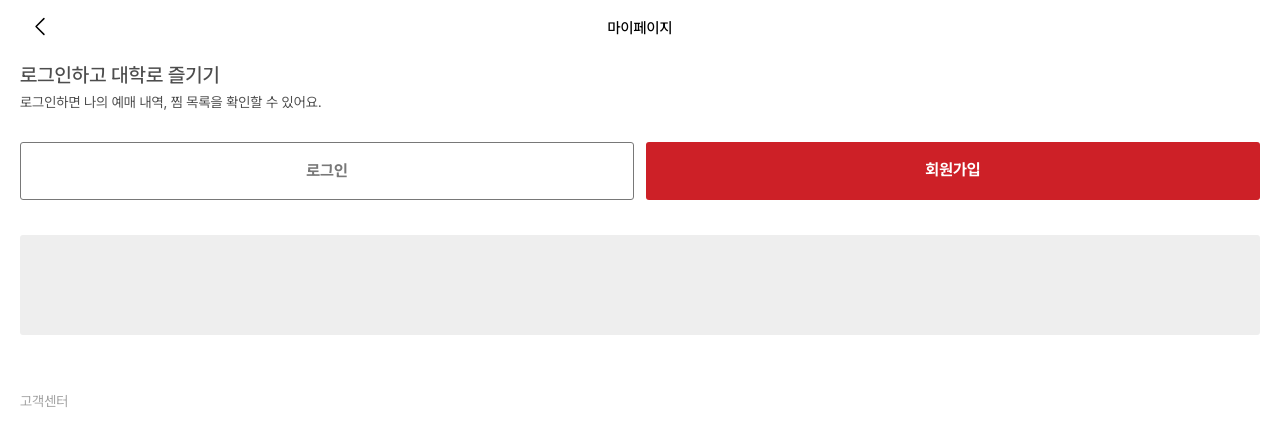
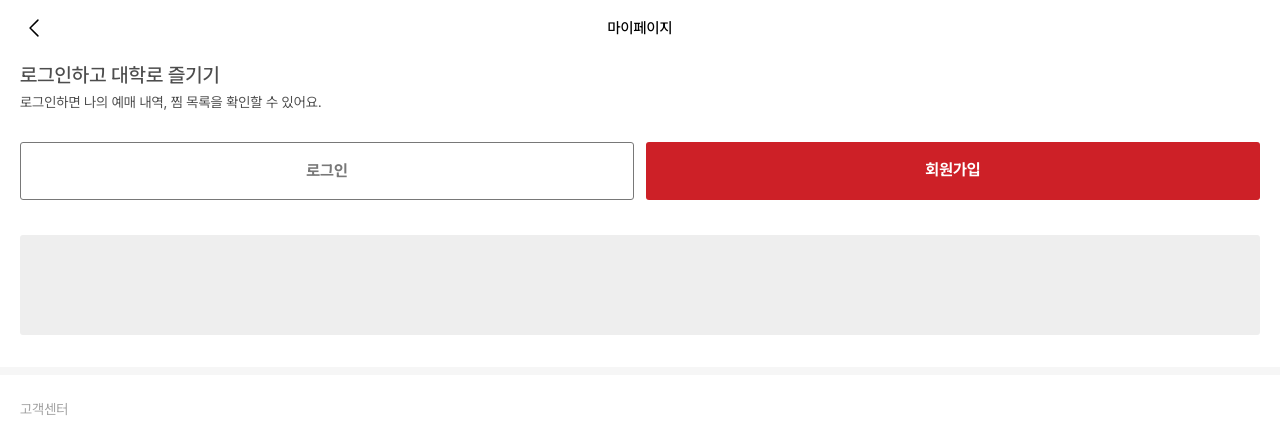
Before and after one commit to whthdbs9604/team_third, a React (Create React App) app: page /mypage in a window 1280 px wide. Shown: the top 425 px of the page. Built offline with nearby package versions, Linux system fonts and the light colour scheme.

Commit message:
headerSub 조금 수정

```diff
--- a/src/css/headerSub.css
+++ b/src/css/headerSub.css
@@ -20,4 +20,8 @@
   background: none;
   border: none;
   outline: none;
+  padding: 0;
+}
+.header_sub button img {
+  vertical-align: middle;
 }/*# sourceMappingURL=headerSub.css.map */
--- a/src/css/headerSub.scss
+++ b/src/css/headerSub.scss
@@ -18,5 +18,6 @@ $title_font: 'bm_dohyeonregular', sans-serif;
 
 .header_sub{
     h1{position: relative;}
-    button{position: absolute; left: 20px; top: 50%; transform: translateY(-50%);z-index: 2; background: none; border: none; outline: none;}
+    button{position: absolute; left: 20px; top: 50%; transform: translateY(-50%);z-index: 2; background: none; border: none; outline: none; padding: 0; }
+    button img{vertical-align: middle;}
 }
--- a/src/css/mypage.css
+++ b/src/css/mypage.css
@@ -34,6 +34,7 @@
 }
 #mypage_wrap .event_banner {
   padding: 0 20px 32px;
+  border-bottom: 8px solid #F6F6F6;
 }
 #mypage_wrap .event_banner a {
   background: #eee;
--- a/src/css/mypage.scss
+++ b/src/css/mypage.scss
@@ -5,7 +5,7 @@
 #mypage_wrap{
     padding: 60px 0px 0;
     flex:1;
-    .event_banner{ padding:0 20px 32px;
+    .event_banner{ padding:0 20px 32px; border-bottom: 8px solid #F6F6F6;
     a{ background: #eee; display: block;width: 100%; height: 100px; border-radius: 3px;}
     }
 }
```
Also changed, not shown: 2 other files (tests, documents, lock files or other folders).
